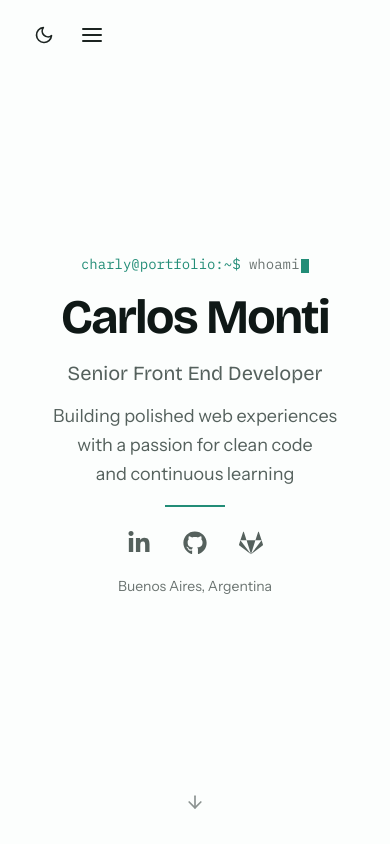
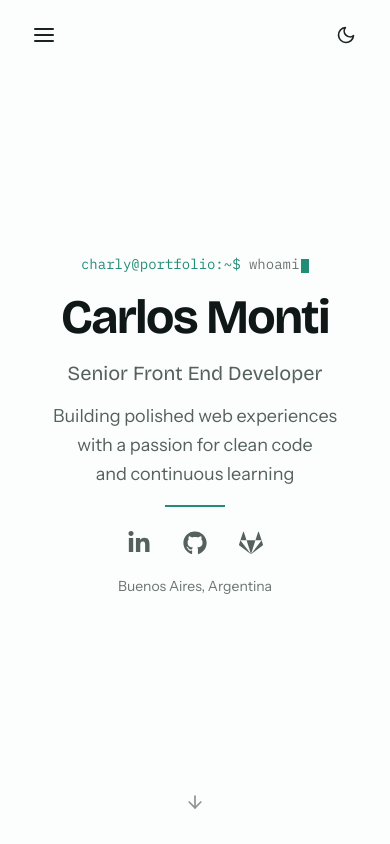
Before and after one commit to testacode/resume, a Next.js app: page / in a window 390 px wide. Shown: the top 844 px of the page. Built offline with nearby package versions, Linux system fonts and the light colour scheme.

Commit message:
fix(header): split menu button and theme toggle to opposite ends on mobile

```diff
--- a/src/components/layout/Header/Header.module.css
+++ b/src/components/layout/Header/Header.module.css
@@ -83,6 +83,11 @@
 }
 
 @media (max-width: 640px) {
+  .actions {
+    width: 100%;
+    justify-content: space-between;
+  }
+
   .navList {
     display: none;
   }
--- a/src/components/layout/Header/Header.tsx
+++ b/src/components/layout/Header/Header.tsx
@@ -86,7 +86,6 @@ export function Header() {
         </ul>
 
         <div className={styles.actions}>
-          <ThemeToggle />
           <button
             type="button"
             className={styles.menuButton}
@@ -96,6 +95,7 @@ export function Header() {
           >
             {isMenuOpen ? <FiX size={24} /> : <FiMenu size={24} />}
           </button>
+          <ThemeToggle />
         </div>
       </nav>
 
```
